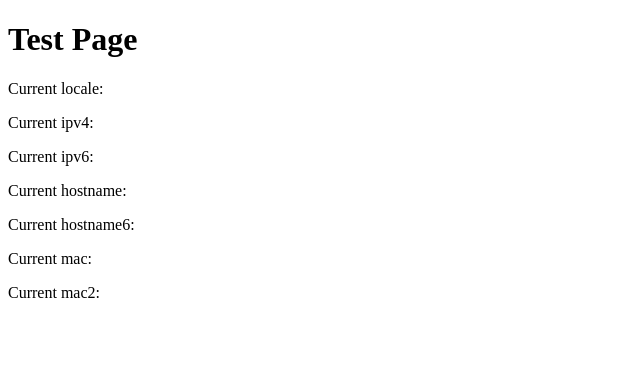
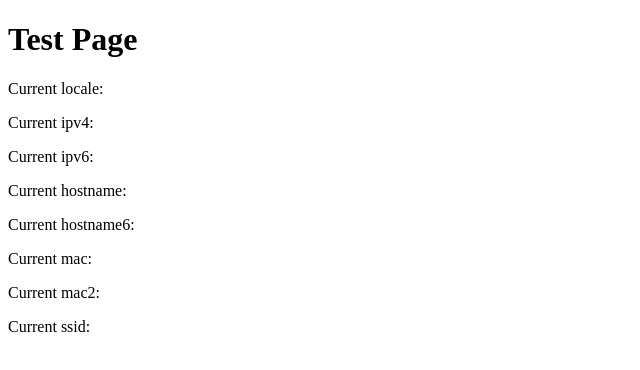
Before and after one commit to v3xlabs/node-fullykiosk, a React (Vite) app: page / in a window 1280 px wide. Shown: the top 370 px of the page, without its empty margins (0-640 px from the left). Built offline with nearby package versions, Linux system fonts and the light colour scheme.

Commit message:
Introduce useWifiSSID (#4)

```diff
--- /dev/null
+++ b/src/hooks/useWifiSSID.ts
@@ -0,0 +1,5 @@
+import { wrapBasicFunction } from '../utils/basic_hook';
+
+// Gets the wifi SSID
+// Returns undefined if fully not available
+export const useWifiSSID = wrapBasicFunction(() => fully.getWifiSsid());
--- a/src/index.ts
+++ b/src/index.ts
@@ -5,3 +5,4 @@ export * from './hooks/useHostname';
 export * from './hooks/useIpv4Address';
 export * from './hooks/useIpv6Address';
 export * from './hooks/useMacAddress';
+export * from './hooks/useWifiSSID';
--- a/test/App.tsx
+++ b/test/App.tsx
@@ -7,6 +7,7 @@ import {
     useIpv4Address,
     useIpv6Address,
     useMacAddress,
+    useWifiSSID,
 } from '../src/index';
 
 export const App: FC = () => {
@@ -17,6 +18,7 @@ export const App: FC = () => {
     const hostname6 = useHostname6();
     const mac = useMacAddress();
     const mac2 = useMacAddress({ network_interface: 'en0' });
+    const ssid = useWifiSSID();
 
     return (
         <div>
@@ -28,6 +30,7 @@ export const App: FC = () => {
             <p>Current hostname6: {hostname6}</p>
             <p>Current mac: {mac}</p>
             <p>Current mac2: {mac2}</p>
+            <p>Current ssid: {ssid}</p>
         </div>
     );
 };
```
